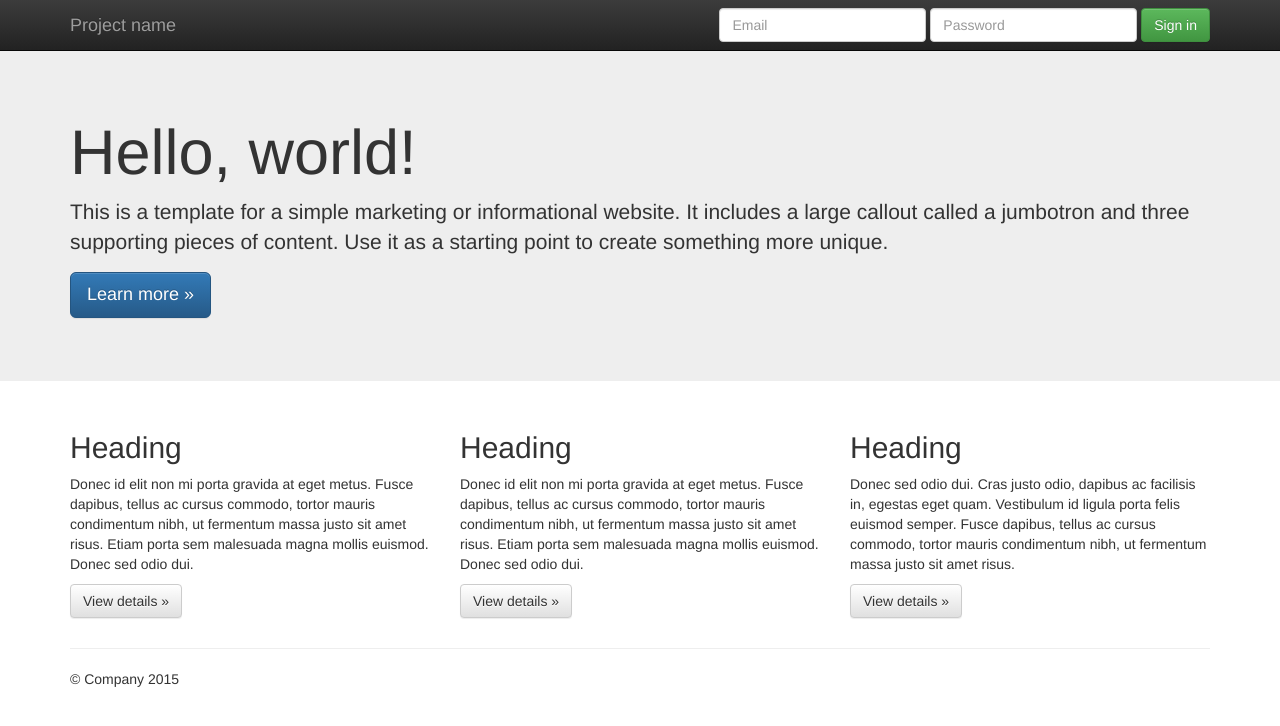
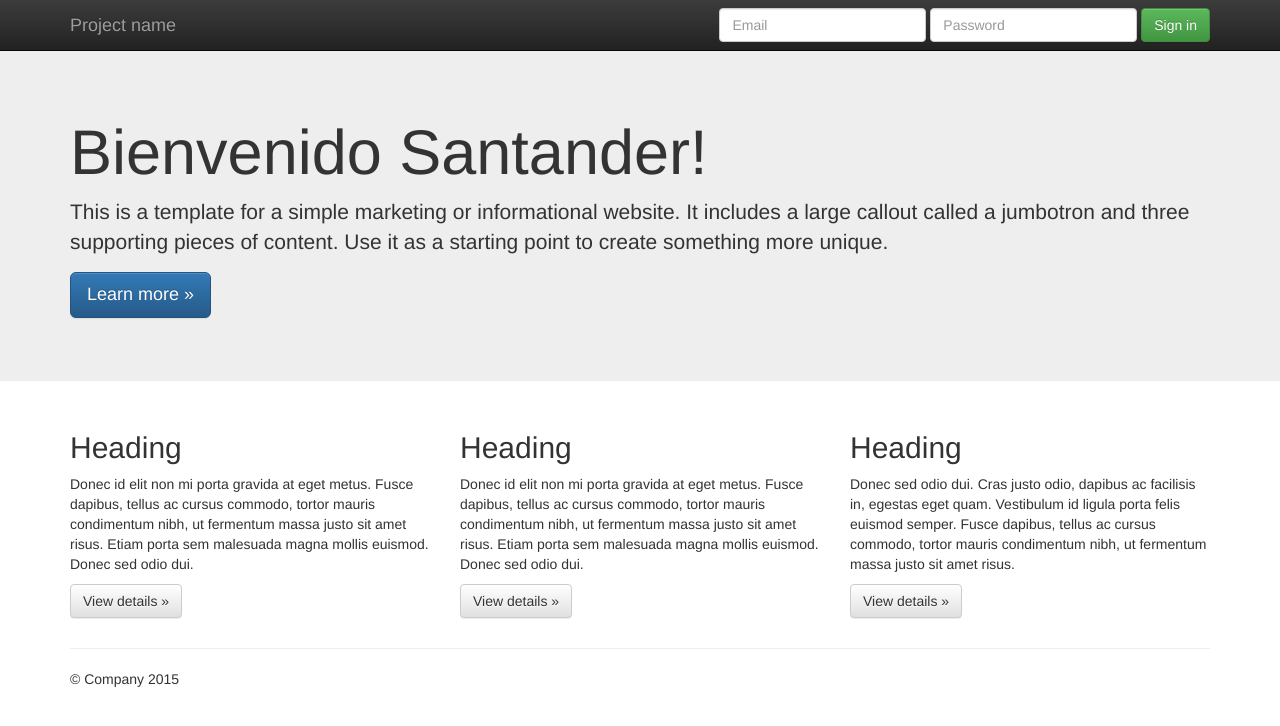
Before and after one commit to kmellado/CapGIT_01, a plain HTML site: page index.html in a window 1280 px wide. Drawn offline with nearby package versions, Linux system fonts and the light colour scheme.

Commit message:
Actualiza titulo index

```diff
--- a/index.html
+++ b/index.html
@@ -55,7 +55,7 @@
     <!-- Main jumbotron for a primary marketing message or call to action -->
     <div class="jumbotron">
       <div class="container">
-        <h1>Hello, world!</h1>
+        <h1>Bienvenido Santander!</h1>
         <p>This is a template for a simple marketing or informational website. It includes a large callout called a jumbotron and three supporting pieces of content. Use it as a starting point to create something more unique.</p>
         <p><a class="btn btn-primary btn-lg" href="#" role="button">Learn more &raquo;</a></p>
       </div>
```
